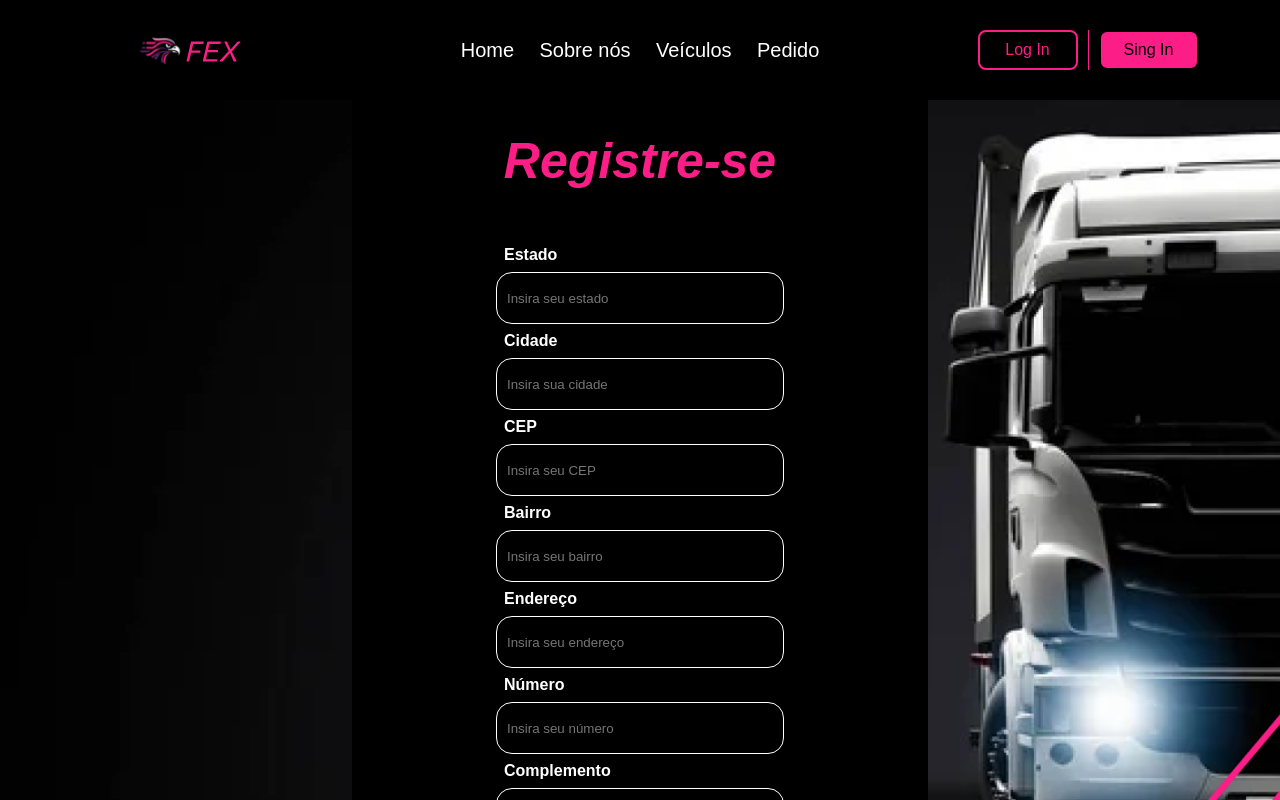
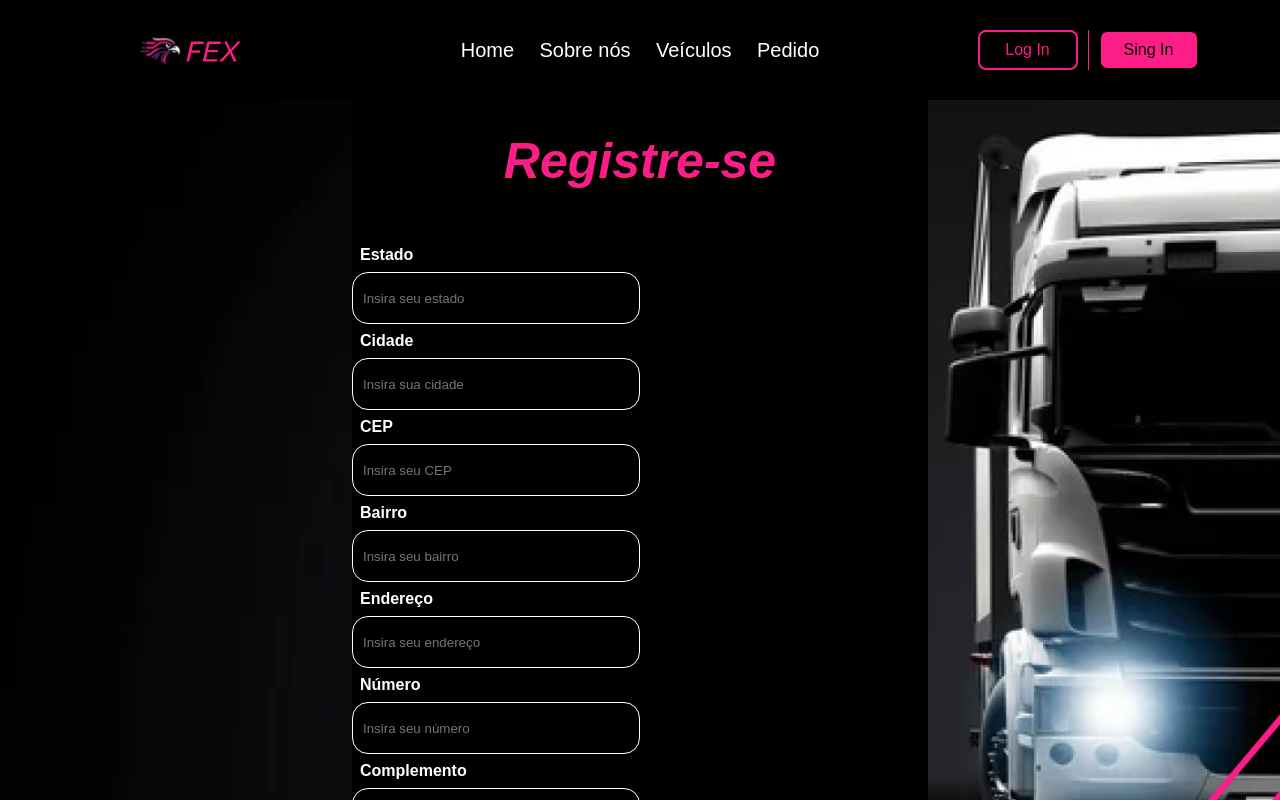
Before and after one commit to jonatasperaza/FrontEnd, a Vue app: page /client/signin in a window 1280 px wide. Both pictures are taken after typing "name@example.com", "Sample", "Sample123", "5551234", "Sample" into the empty fields and a click on the button "Próximo". Shown: the top 800 px of the page. Built offline with nearby package versions, Linux system fonts and the light colour scheme; a web font is replaced by a local one.

Commit message:
CHORE: pass animation in progress [REFS: #36]

```diff
--- a/src/components/RegisterClient/RegisterComp.vue
+++ b/src/components/RegisterClient/RegisterComp.vue
@@ -5,29 +5,46 @@ import FormSecondStep from './FormSecondStep.vue';
 
 const firstStep = ref(null);
 const secondStep = ref(null);
-const next = () =>{
-    firstStep.value.classList.add('hideForm');
-    secondStep.value.classList.add('passForm');
-}
-const back = () =>{
-    firstStep.value.classList.remove('hideForm');
-    firstStep.value.classList.add('backForm');
-    secondStep.value.classList.remove('passForm');
-}
+const isSecondStepVisible = ref(false);
+
+const next = () => {
+    // Remove any previous animation classes
+    firstStep.value.classList.remove('slideInReverse', 'slideOut');
+    secondStep.value.classList.remove('slideIn', 'slideOutReverse');
+
+    firstStep.value.classList.add('slideOut');
+    setTimeout(() => {
+        isSecondStepVisible.value = true;
+        firstStep.value.style.display = 'none';
+        secondStep.value.classList.add('slideIn');
+    }, 500);
+};
+const back = () => {
+    secondStep.value.classList.add('slideOutReverse');
+    setTimeout(() => {
+        isSecondStepVisible.value = false;
+        firstStep.value.style.display = 'flex';
+        secondStep.value.classList.remove('slideOutReverse');
+        setTimeout(() =>{
+        firstStep.value.classList.add('slideInReverse');
+        }, 0)
+}, 500);
+};
 </script>
 <template>
 <section>
     <div class="container">
         <h1>Registre-se</h1>
-        <div ref="firstStep">
-            <FormFirstStep  @next="next" />
+        <div ref="firstStep" :class="{ hidden: isSecondStepVisible }">
+            <FormFirstStep @next="next" />
         </div>
-        <div ref="secondStep">
-            <FormSecondStep  @back="back" />
+        <div ref="secondStep" v-show="isSecondStepVisible">
+            <FormSecondStep @back="back" />
         </div>
     </div>
 </section>
 </template>
+
 <style scoped lang="scss">
 @use '../../assets/main';
 section{
@@ -42,11 +59,6 @@ section{
 }
 div{
     width: 100%;
-    display: flex;
-    justify-content: center;
-    align-items: center;
-    flex-direction: column;
-
 }
 h1{
     color: main.$standard-pink;
@@ -57,43 +69,63 @@ h1{
 }
 .container{
     width: 45%;
-    height: 100%;
+    min-height:100vh ;
     display: flex;
     flex-direction: column;
     align-items: center;
     background-color: main.$standard-black;
 }
-.hideForm{
+.hidden {
     display: none;
 }
-.passForm{
-    display: flex;
-    flex-direction: column;
-    align-items: center;
-    animation: nextForm .5s;
+.slideOut {
+    animation: slideOut 0.5s forwards;
 }
-.backForm{
-    display: flex;
-    flex-direction: column;
-    align-items: center;
-    animation: backForm .5s;
+.slideIn {
+    animation: slideIn 0.5s forwards;
 }
-@keyframes nextForm {
-    from{
+.slideInReverse {
+    animation: slideInReverse 0.5s forwards;
+}
+.slideOutReverse {
+    animation: slideOutReverse 0.5s forwards;
+}
+@keyframes slideOut {
+    from {
+        opacity: 1;
+        transform: translateX(0);
+    }
+    to {
+        opacity: 0;
+        transform: translateX(-100%);
+    }
+}
+@keyframes slideIn {
+    from {
         opacity: 0;
         transform: translateX(100%);
     }
-    to{
+    to {
         opacity: 1;
         transform: translateX(0);
     }
 }
-@keyframes backForm {
-    from{
+@keyframes slideOutReverse {
+    from {
+        opacity: 1;
+        transform: translateX(0);
+    }
+    to {
+        opacity: 0;
+        transform: translateX(100%);
+    }
+}
+@keyframes slideInReverse {
+    from {
         opacity: 0;
         transform: translateX(-100%);
     }
-    to{
+    to {
         opacity: 1;
         transform: translateX(0);
     }
```
